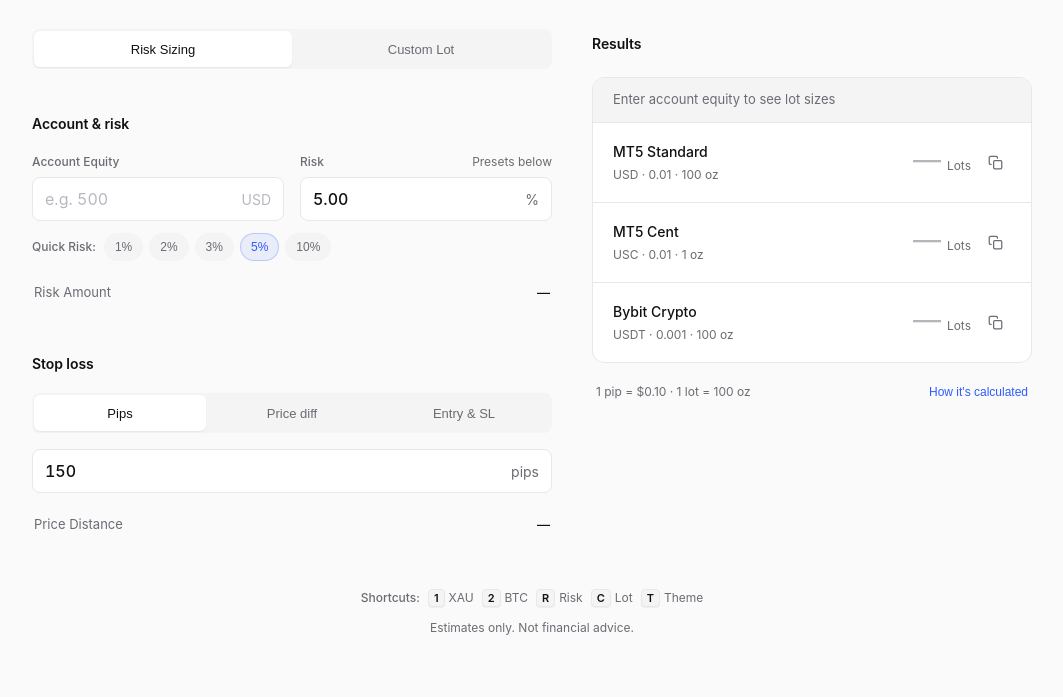
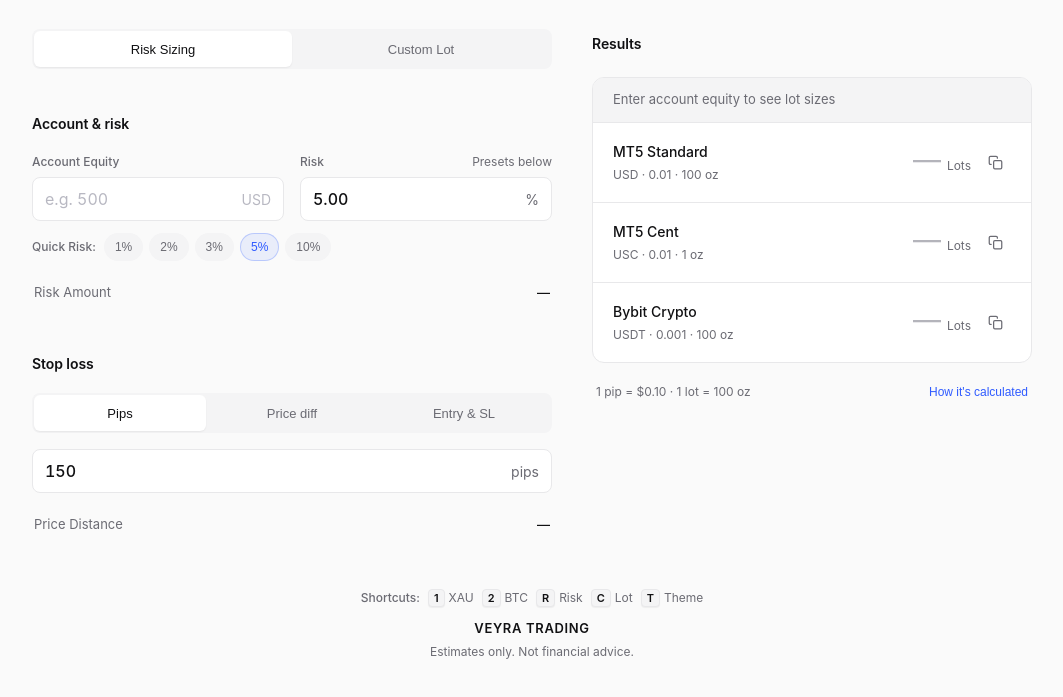
Before and after one commit to lebin26/Veyra, a plain HTML site: page index.html in a window 1280 px wide. Shown: the part 95-792 px from the top of the page, without its empty margins (108-1171 px from the left). Drawn offline with Linux system fonts and the light colour scheme.

Commit message:
feat: add Veyra Trading brand text to footer

```diff
--- a/index.html
+++ b/index.html
@@ -679,6 +679,7 @@
                 <span class="shortcut-tag"><kbd>C</kbd> Lot</span>
                 <span class="shortcut-tag"><kbd>T</kbd> Theme</span>
             </div>
+            <div class="footer-brand">Veyra Trading</div>
             <div class="disclaimer-text">Estimates only. Not financial advice.</div>
         </footer>
     </main>
--- a/style.css
+++ b/style.css
@@ -1230,6 +1230,15 @@ kbd {
     border: 1px solid var(--border-default);
     border-radius: 4px;
     box-shadow: 0 1px 1px rgba(0, 0, 0, 0.05);
+}
+
+.footer-brand {
+    font-size: 13px;
+    font-weight: 600;
+    color: var(--text-primary);
+    letter-spacing: 0.05em;
+    text-transform: uppercase;
+    margin-bottom: 4px;
 }
 
 .disclaimer-text {
```
